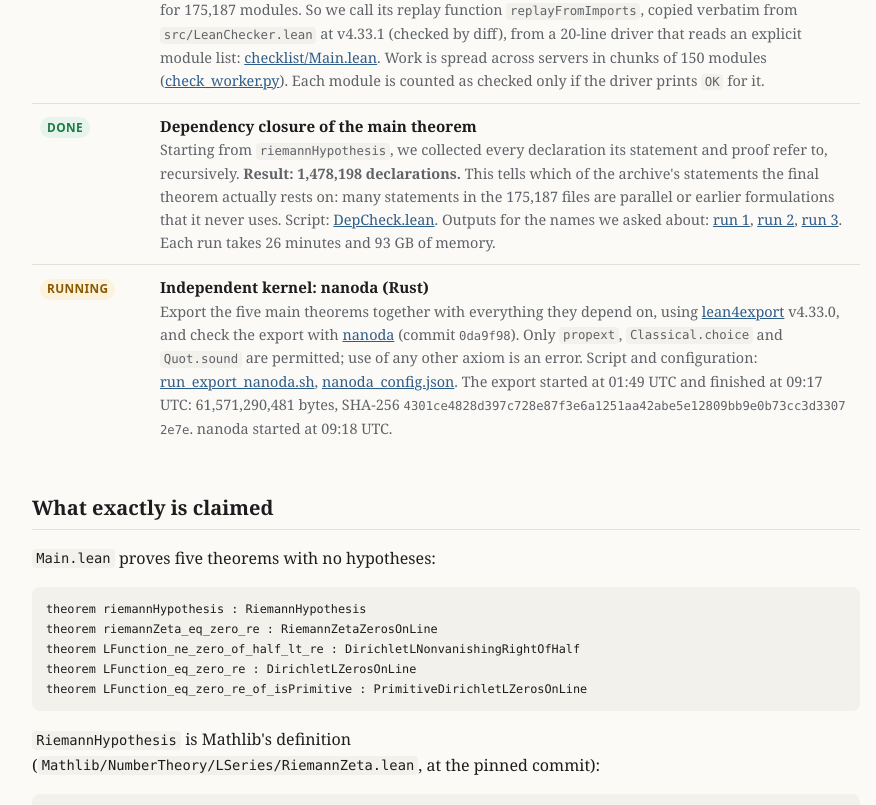
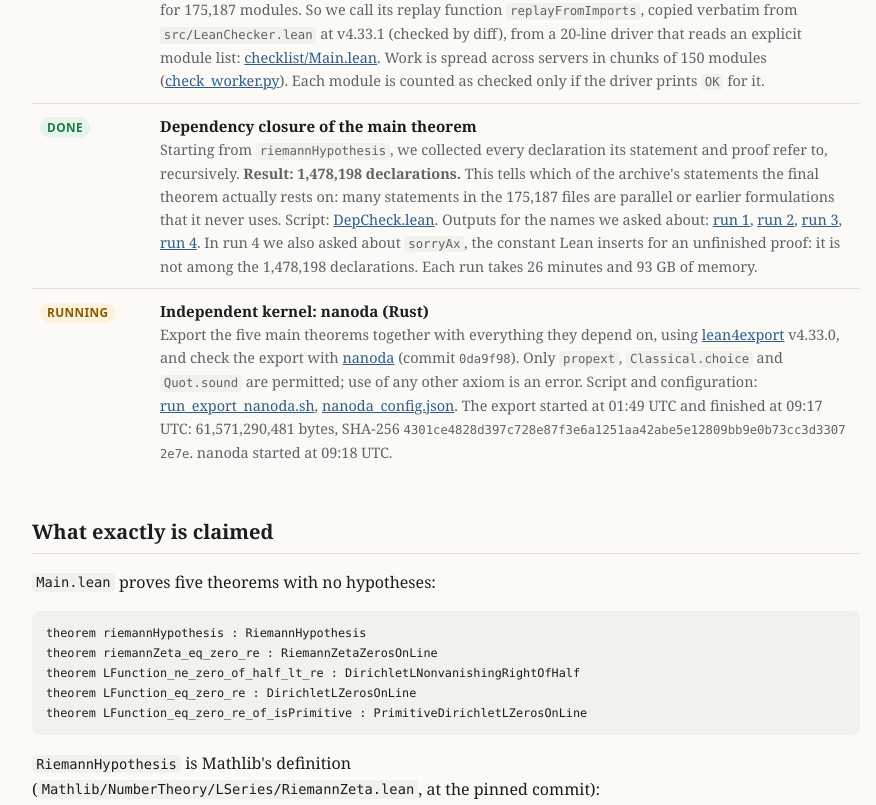
Before and after one commit to mrubinst/grh-lean-verification, a plain HTML site: page index.html in a window 1280 px wide. Shown: the part 1555-2360 px from the top of the page, without its empty margins (194-1070 px from the left). Drawn offline with Linux system fonts and the light colour scheme.

Commit message:
Dependency run 4; sorryAx not in closure
Co-Authored-By: Claude Fable 5.2 <noreply@anthropic.com>

```diff
--- a/index.html
+++ b/index.html
@@ -89,7 +89,7 @@ footer{margin-top:3rem;color:var(--muted);font-size:.88rem}
 <tr><td><span class="badge ok">Done</span></td><td><div class="what">Kernel replay of every module (Lean's <code>leanchecker</code> routine)</div>
 <div class="how"><strong>Result: 175,187 of 175,187 modules replayed, 0 rejected by the kernel.</strong> Finished 2026-11-21 05:24:21 UTC. Summary: <a href="replay_summary.txt">replay_summary.txt</a>. The set of modules with an <code>OK</code> line is identical to the set of compiled modules. 63 chunks were stopped part-way by the servers' out-of-memory daemon and their unfinished modules were run again; none contained a rejection. For each module, load its imports and re-add every declaration the module defines through the Lean kernel. This is independent of how the <code>.olean</code> files were produced. The stock <code>leanchecker</code> binary resolves each module named on its command line by walking all the <code>.olean</code> files, which was impractically slow for 175,187 modules. So we call its replay function <code>replayFromImports</code>, copied verbatim from <code>src/LeanChecker.lean</code> at v4.33.1 (checked by diff), from a 20-line driver that reads an explicit module list: <a href="checklist/Main.lean">checklist/Main.lean</a>. Work is spread across servers in chunks of 150 modules (<a href="dist/check_worker.py">check_worker.py</a>). Each module is counted as checked only if the driver prints <code>OK</code> for it.</div></td></tr>
 <tr><td><span class="badge ok">Done</span></td><td><div class="what">Dependency closure of the main theorem</div>
-<div class="how">Starting from <code>riemannHypothesis</code>, we collected every declaration its statement and proof refer to, recursively. <strong>Result: 1,478,198 declarations.</strong> This tells which of the archive's statements the final theorem actually rests on: many statements in the 175,187 files are parallel or earlier formulations that it never uses. Script: <a href="scripts/DepCheck.lean">DepCheck.lean</a>. Outputs for the names we asked about: <a href="scripts/depcheck1.out">run 1</a>, <a href="scripts/depcheck2.out">run 2</a>, <a href="scripts/depcheck3.out">run 3</a>. Each run takes 26 minutes and 93 GB of memory.</div></td></tr>
+<div class="how">Starting from <code>riemannHypothesis</code>, we collected every declaration its statement and proof refer to, recursively. <strong>Result: 1,478,198 declarations.</strong> This tells which of the archive's statements the final theorem actually rests on: many statements in the 175,187 files are parallel or earlier formulations that it never uses. Script: <a href="scripts/DepCheck.lean">DepCheck.lean</a>. Outputs for the names we asked about: <a href="scripts/depcheck1.out">run 1</a>, <a href="scripts/depcheck2.out">run 2</a>, <a href="scripts/depcheck3.out">run 3</a>, <a href="scripts/depcheck4.out">run 4</a>. In run 4 we also asked about <code>sorryAx</code>, the constant Lean inserts for an unfinished proof: it is not among the 1,478,198 declarations. Each run takes 26 minutes and 93 GB of memory.</div></td></tr>
 <tr><td><span class="badge wait">Running</span></td><td><div class="what">Independent kernel: nanoda (Rust)</div>
 <div class="how">Export the five main theorems together with everything they depend on, using <a href="https://github.com/leanprover/lean4export">lean4export</a> v4.33.0, and check the export with <a href="https://github.com/ammkrn/nanoda_lib">nanoda</a> (commit <span class="mono">0da9f98</span>). Only <code>propext</code>, <code>Classical.choice</code> and <code>Quot.sound</code> are permitted; use of any other axiom is an error. Script and configuration: <a href="scripts/run_export_nanoda.sh">run_export_nanoda.sh</a>, <a href="scripts/nanoda_config.json">nanoda_config.json</a>. The export started at 01:49 UTC and finished at 09:17 UTC: 61,571,290,481 bytes, SHA-256 <span class="mono">4301ce4828d397c728e87f3e6a1251aa42abe5e12809bb9e0b73cc3d33072e7e</span>. nanoda started at 09:18 UTC.</div></td></tr>
 </table>
@@ -156,6 +156,7 @@ def DirichletLZerosOnLine : Prop :=
 <p>If the compile succeeds, the axioms are only the standard three, and both kernels accept, then the theorems above are proved. This assumes only that the Lean kernel (checked twice, by independent implementations) is sound and that Mathlib's definitions of ζ and of Dirichlet L-functions mean what they are supposed to. Those definitions are long established and come with the Euler product, the functional equation, ζ(2) = π²/6 and the prime number theorem.</p>
 <h2>Log</h2>
 <ul class="log" id="log">
+<li><time>2026-11-21 09:50 UTC</time>Dependency runs 3 and 4 finished. <code>sorryAx</code> is not in the dependency closure of <code>riemannHypothesis</code>, consistent with the axiom check.</li>
 <li><time>2026-11-21 09:18 UTC</time>Export for nanoda finished (61.6 GB; our earlier 60 GB estimate was close after all). nanoda started.</li>
 <li><time>2026-11-21 09:02 UTC</time>Export for nanoda still running: 60.3 GB written, final size unknown.</li>
 <li><time>2026-11-21 08:59 UTC</time>Second dependency-closure run finished (135 names checked against the 1,478,198 declarations the main theorem depends on).</li>
```
Also changed, not shown: 1 other file.
